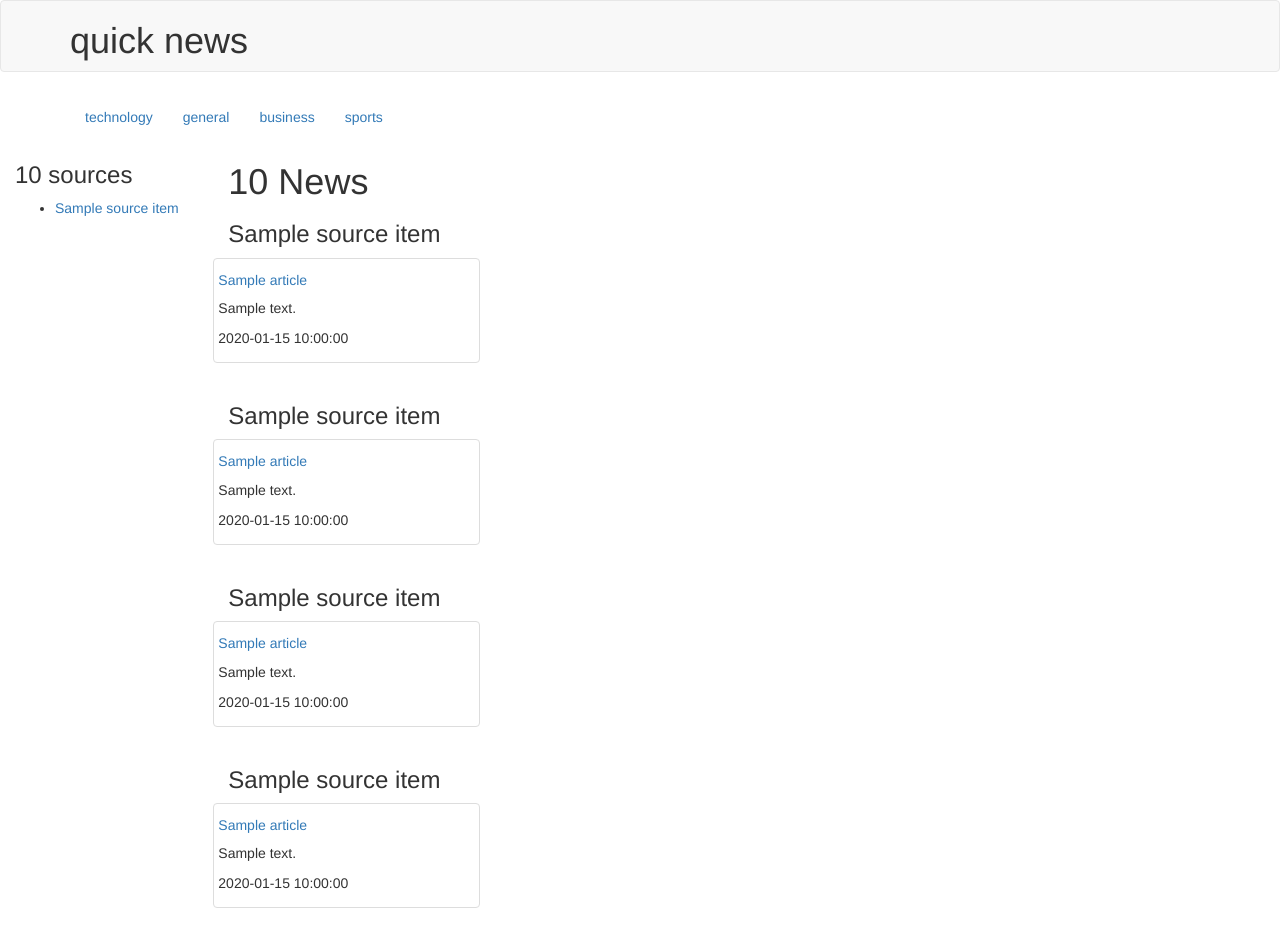
After one commit to DavidNjoroge/quick-news, a Flask app: template app/templates/category.html in a window 1280 px wide. The commit adds this page. Run offline with Flask 2, Linux system fonts and the light colour scheme; the template is opened without the code that fills it: most values are stand-ins (such as "Sample title", 1, 10 or a date in 2020); parts of the project's set-up code (start-up, migrations or seed data) failed here and were passed over; some libraries are stand-ins or nearby versions.

Commit message:
add dynamic routing for sources acording to a category

```diff
--- /dev/null
+++ b/app/templates/category.html
@@ -0,0 +1,93 @@
+{% extends 'base.html'%} {% block content %}
+
+<div class="container">
+  <ul class="nav navbar-nav">
+
+
+    <li><a href="#">technology</a></li>
+    <li><a href="#">general</a></li>
+    <li><a href="#">business</a></li>
+    <li><a href="#">sports</a></li>
+
+
+  </ul>
+
+</div>
+<div class="container-fluid">
+  <div class="row">
+    <div class="col-md-2">
+      <h3>{{category}} sources</h3>
+      <ul>
+        {% for source_item in category_list %}
+        <li><a href="/source/{{source_item.id}}/{{source_item.category}}">{{ source_item.name}}</a></li>
+        {% endfor %}
+
+
+      </ul>
+
+    </div>
+    <div class="col-md-10">
+
+      <h1>{{category}} News</h1>
+      <h3>{{category_list[0].name}}</h3>
+      <div class="row">
+        {% for article in row_one %}
+        <div class="col-xs-6 col-md-3 thumbnail">
+          <a href={{article.url}} target="_blank" class="">
+            <!-- <img src={{article.image}} alt="image here"> -->
+            <h5>{{article.title|truncate(45)}}</h5>
+          </a>
+          <p>{{article.description|truncate(50)}}</p>
+          <p>{{article.date}}</p>
+        </div>
+        {% endfor %}
+      </div>
+      <h3>{{category_list[1].name}}</h3>
+
+      <div class="row">
+        {% for article in row_two %}
+        <div class="col-xs-6 col-md-3 thumbnail">
+          <a href={{article.url}} target="_blank" class="">
+            <!-- <img src={{article.image}} alt="image here"> -->
+            <h5>{{article.title|truncate(45)}}</h5>
+          </a>
+          <p>{{article.description|truncate(50)}}</p>
+          <p>{{article.date}}</p>
+        </div>
+        {% endfor %}
+      </div>
+      <h3>{{category_list[2].name}}</h3>
+
+      <div class="row">
+        {% for article in row_three %}
+        <div class="col-xs-6 col-md-3 thumbnail">
+          <a href={{article.url}} target="_blank" class="">
+            <!-- <img src={{article.image}} alt="image here"> -->
+            <h5>{{article.title|truncate(45)}}</h5>
+          </a>
+          <p>{{article.description|truncate(50)}}</p>
+          <p>{{article.date}}</p>
+        </div>
+        {% endfor %}
+      </div>
+      <h3>{{category_list[3].name}}</h3>
+
+      <div class="row">
+        {% for article in row_four %}
+        <div class="col-xs-6 col-md-3 thumbnail">
+          <a href={{article.url}} target="_blank" class="">
+            <!-- <img src={{article.image}} alt="image here"> -->
+            <h5>{{article.title|truncate(45)}}</h5>
+          </a>
+          <p>{{article.description|truncate(50)}}</p>
+          <p>{{article.date}}</p>
+        </div>
+        {% endfor %}
+      </div>
+
+
+
+    </div>
+  </div>
+</div>
+{% endblock %}
```
Also changed, not shown: app/templates/source.html (+5 -47 lines), app/views.py (+16 -0 lines), sample-source1.html (added, +169 -0 lines).
